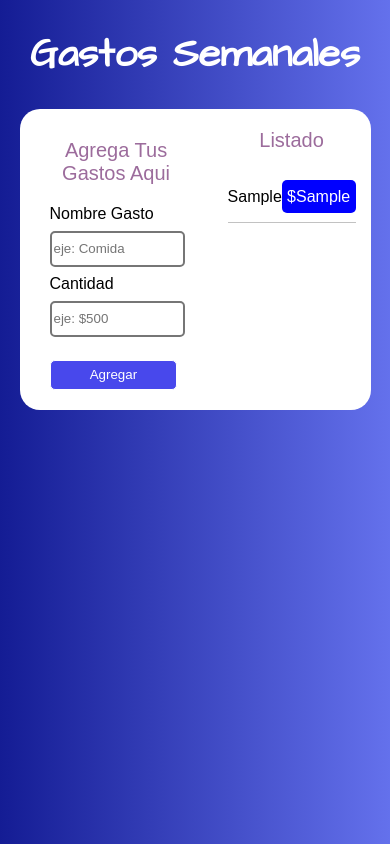
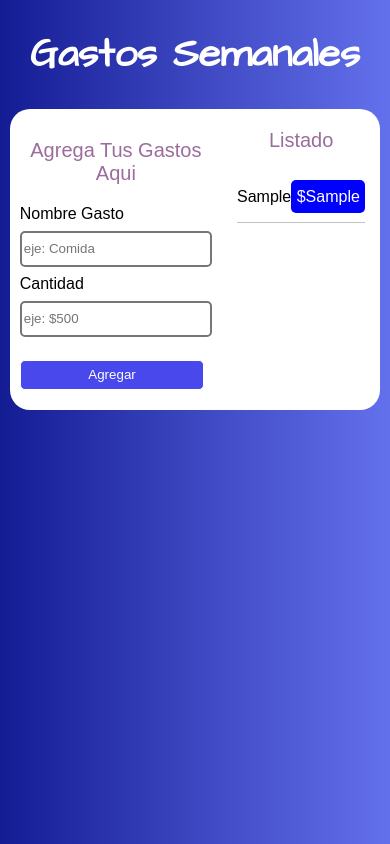
Before and after one commit to OscarLLC/gastos-semanales-react, a React (Create React App) app: page / in a window 390 px wide. Both pictures are taken after typing "Sample", "Sample" into the empty fields and a click on the input "Agregar". Built offline with nearby package versions, Linux system fonts and the light colour scheme.

Commit message:
fir form

```diff
--- a/src/css/App.css
+++ b/src/css/App.css
@@ -108,8 +108,15 @@ header{
 
 @media screen and (max-width: 767px){
   .content_main{
-    width: 90%;
+    width: 95%;
   }
+  .content_form{
+    margin: 10px 5px;
+  }
+  .list_gasto{
+    justify-content: space-between;
+  }
+
 }
 
 @media screen and (max-width: 457px){
```
Also changed, not shown: 1 other file (tests, documents, lock files or other folders).
